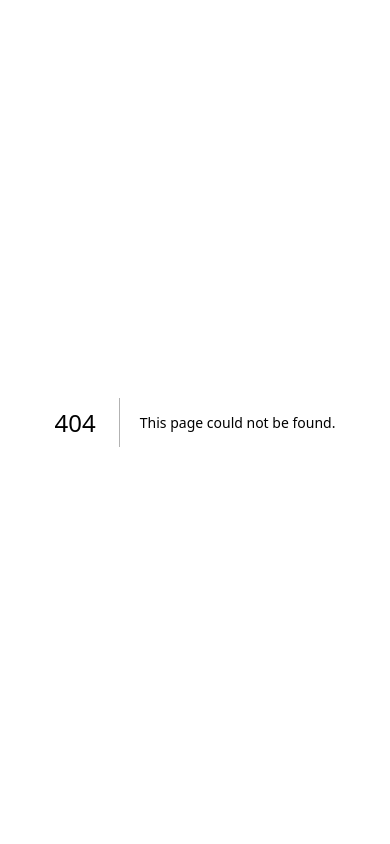
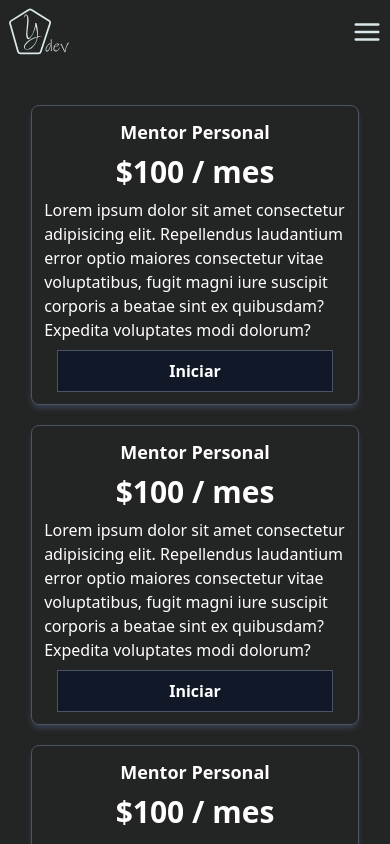
Before and after one commit to yeffreydev/portfolio, a Next.js app: page /services/mentoring in a window 390 px wide. Before the commit this address had no page. Shown: the top 844 px of the page. Built offline with nearby package versions, Linux system fonts and the light colour scheme.

Commit message:
responsive for main page, added new ui components

```diff
--- a/src/app/Services.tsx
+++ b/src/app/Services.tsx
@@ -1,60 +1,68 @@
+import Link from "next/link";
 export const Services = () => {
   return (
-    <div className="my-5 flex flex-col gap-3">
-      <h1 className="text-3xl font-bold">Servicios</h1>
+    <div className="my-5 mx-auto flex flex-col gap-3">
+      <h1 className="text-3xl font-bold px-1">Servicios</h1>
       <div className="p-5">
-        <h2 className="font-semibold text-2xl">Mentor En Programación</h2>
-        <div className="flex gap-2 mt-3 min-h-[280px]">
+        <h2 className="font-semibold text-2xl">Mentor de Programación.</h2>
+        <div className="flex shadow shadow-gray-700 p-3 flex-col md:flex-row gap-2 mt-3 min-h-[280px]">
           <div className="flex-1">
-            <div className="h-full w-full bg-gray-500"></div>
+            <div className="min-h-[180px] h-full w-full bg-gray-500"></div>
           </div>
-          <div className="flex-1 flex flex-col justify-around">
-            <p>
+          <div className="flex-1 flex flex-col gap-5">
+            <p className="">
               Lorem ipsum dolor sit amet, consectetur adipiscing elit, sed do eiusmod tempor incididunt ut labore et dolore magna aliqua. Ut enim ad minim veniam, quis nostrud exercitation ullamco
               laboris nisi ut aliquip ex ea commodo consequat.
             </p>
-            <button className="border border-white px-10 py-2 w-8/12 ml-auto bg-black text-white font-semibold">Empezar Ahora</button>
+            <Link href={"/services/mentoring"} className="border text-center border-gray-600 bg-gray-900 px-10 py-2 w-10/12 md:ml-auto text-white font-semibold">
+              Empezar Ahora
+            </Link>
           </div>
         </div>
       </div>
       <div className="p-5">
         <h2 className="font-semibold text-2xl">Desarrollo Y Plantillas</h2>
         <div className="flex flex-col gap-10 mt-5">
-          <div className="flex gap-2 min-h-[250px] border border-gray-600 p-3">
+          <div className="flex flex-col md:flex-row gap-2 min-h-[250px] p-3 shadow-sm shadow-gray-700">
             <div className="flex-1">
-              <div className="h-full w-full bg-gray-500"></div>
+              <div className="min-h-[180px] h-full w-full bg-gray-500"></div>
             </div>
-            <div className="flex-1 flex flex-col justify-around">
+            <div className="flex-1 flex flex-col gap-5">
               <h2 className="font-semibold text-lg">Catalogo de Productos</h2>
               <p>
                 Lorem ipsum dolor sit amet, consectetur adipiscing elit, sed do eiusmod tempor incididunt ut labore et dolore magna aliqua. Ut enim ad minim veniam, quis nostrud exercitation ullamco
                 laboris nisi ut aliquip ex ea commodo consequat.
               </p>
-              <button className="border border-white px-10 py-2 w-8/12 ml-auto bg-black text-white font-semibold">Explorar Plantilla</button>
+              <button className="border border-gray-600 bg-gray-900 px-10 py-2 w-10/12 text-center md:ml-auto text-white font-semibold">Explorar Plantilla</button>
             </div>
           </div>
-          <div className="flex flex-row-reverse gap-2 min-h-[250px] border border-gray-600 p-3">
+
+          <div className="flex flex-col md:flex-row-reverse gap-2 min-h-[250px] p-3 shadow-sm shadow-gray-700">
             <div className="flex-1">
-              <div className="h-full w-full bg-gray-500"></div>
+              <div className="min-h-[180px] h-full w-full bg-gray-500"></div>
             </div>
-            <div className="flex-1 flex flex-col justify-around">
+            <div className="flex-1 gap-5 flex flex-col">
               <h2 className="font-semibold text-lg">Real State one page. (landing)</h2>
               <p>
                 Lorem ipsum dolor sit amet, consectetur adipiscing elit, sed do eiusmod tempor incididunt ut labore et dolore magna aliqua. Ut enim ad minim veniam, quis nostrud exercitation ullamco
                 laboris nisi ut aliquip ex ea commodo consequat.
               </p>
-              <button className="border border-white px-10 py-2 w-8/12 bg-black text-white font-semibold">Explorar Plantilla</button>
+              <button className="border border-gray-600 bg-gray-900 px-10 py-2 w-10/12 text-center text-white font-semibold">Explorar Plantilla</button>
             </div>
           </div>
-          <div className="flex gap-2 min-h-[250px] border border-gray-600 p-3">
+
+          <div className="flex flex-col md:flex-row gap-2 min-h-[250px] p-3 shadow-sm shadow-gray-700">
             <div className="flex-1">
-              <div className="h-full w-full bg-gray-500"></div>
+              <div className="min-h-[180px] h-full w-full bg-gray-500"></div>
             </div>
-            <div className="flex-1 flex flex-col justify-around">
+            <div className="flex-1 gap-5 flex flex-col">
               <h2 className="font-semibold text-lg">Hacemos tu Proyecto</h2>
               <p>Mi equipo esta listo para empezar a crear.</p>
-              <button className="border border-white px-10 py-2 w-8/12 ml-auto bg-black text-white font-semibold">Saber Más</button>
+              <button className="border border-gray-600 bg-gray-900 px-10 py-2 w-10/12 text-center md:ml-auto text-white font-semibold">Saber Más</button>
             </div>
+          </div>
+          <div className="flex flex-col md:flex-row p-3">
+            <button className="border border-gray-600 hover:bg-gray-900 px-10 py-2 w-11/12 text-center md:w-8/12 mx-auto text-white font-semibold">Ver Mas plantillas</button>
           </div>
         </div>
       </div>
--- /dev/null
+++ b/src/app/services/mentoring/MentoringCard.tsx
@@ -0,0 +1,15 @@
+import Link from "next/link";
+const MentoringCard = ({ title, price, description, link }: { title: string; price: string; description: string; link: string }) => {
+  return (
+    <div className="flex mx-auto flex-col border border-gray-600 rounded-lg text-white gap-2 w-11/12 md:max-w-[380px] p-3 shadow-md shadow-gray-700">
+      <h2 className="text-center text-lg font-semibold">{title}</h2>
+      <p className="text-center text-3xl font-bold">{price}</p>
+      <p>{description}</p>
+      <Link href={link} className="border border-gray-600 font-semibold text-center bg-gray-900 w-11/12 mx-auto py-2 px-7 ">
+        Iniciar
+      </Link>
+    </div>
+  );
+};
+
+export default MentoringCard;
--- /dev/null
+++ b/src/app/services/mentoring/page.tsx
@@ -0,0 +1,48 @@
+import MentoringCard from "./MentoringCard";
+
+const content = [
+  {
+    title: "Mentor Personal",
+    price: "$100 / mes",
+    description: `Lorem ipsum dolor sit amet consectetur adipisicing elit. Repellendus laudantium error optio maiores consectetur vitae voluptatibus, fugit magni iure suscipit corporis a beatae sint ex
+    quibusdam? Expedita voluptates modi dolorum?`,
+    link: "#",
+  },
+  {
+    title: "Mentor Personal",
+    price: "$100 / mes",
+    description: `Lorem ipsum dolor sit amet consectetur adipisicing elit. Repellendus laudantium error optio maiores consectetur vitae voluptatibus, fugit magni iure suscipit corporis a beatae sint ex
+    quibusdam? Expedita voluptates modi dolorum?`,
+    link: "#",
+  },
+  {
+    title: "Mentor Personal",
+    price: "$100 / mes",
+    description: `Lorem ipsum dolor sit amet consectetur adipisicing elit. Repellendus laudantium error optio maiores consectetur vitae voluptatibus, fugit magni iure suscipit corporis a beatae sint ex
+    quibusdam? Expedita voluptates modi dolorum?`,
+    link: "#",
+  },
+  {
+    title: "Mentor Personal",
+    price: "$100 / mes",
+    description: `Lorem ipsum dolor sit amet consectetur adipisicing elit. Repellendus laudantium error optio maiores consectetur vitae voluptatibus, fugit magni iure suscipit corporis a beatae sint ex
+    quibusdam? Expedita voluptates modi dolorum?`,
+    link: "#",
+  },
+  {
+    title: "Mentor Personal",
+    price: "$100 / mes",
+    description: `Lorem ipsum dolor sit amet consectetur adipisicing elit. Repellendus laudantium error optio maiores consectetur vitae voluptatibus, fugit magni iure suscipit corporis a beatae sint ex
+    quibusdam? Expedita voluptates modi dolorum?`,
+    link: "#",
+  },
+];
+export default function MentoringPage() {
+  return (
+    <div className="grid grid-cols-1 md:grid-cols-2 lg:grid-cols-3 pt-10 w-11/12 mx-auto md:w-10/12 lg:w-9/12  gap-5">
+      {content.map((item, i) => {
+        return <MentoringCard key={i} title={item.title} price={item.price} description={item.description} link={item.link} />;
+      })}
+    </div>
+  );
+}
--- a/src/ui/Header.tsx
+++ b/src/ui/Header.tsx
@@ -35,11 +35,9 @@ const NavBar = () => {
   return (
     <nav className="pr-3 hidden md:block">
       <ul className="flex  w-ful justify-end gap-5 md:gap-10">
-        <NavBarItem link="/services" title="Servicios" />
         <NavBarItem link="/templates" title="Plantillas" />
         <NavBarItem link="/projects" title="Proyectos" />
         <NavBarItem link="/blog" title="Blog" />
-        <NavBarItem link="/about" title="Acerca de Mí" />
       </ul>
     </nav>
   );
@@ -52,11 +50,9 @@ const NavBarMobile = ({ isOpen, myRef, click }: { isOpen: boolean; myRef: Legacy
         isOpen ? "w-full" : "w-0"
       } flex max-w-[300px] overflow-hidden right-0 transition-all duration-200 bg-[#232424] backdrop-filter backdrop-blur-md shadow-sm bg-opacity-90 h-[calc(100vh-65px)] md:hidden  flex-col fixed z-10 top-[65px] `}
     >
-      <NavBarItemMobile click={click} link="/" title="Home" />
-      {/* <NavBarItemMobile click={click} link="/projects" title="Projects" /> */}
-      <NavBarItemMobile click={click} link="/services" title="Services" />
+      <NavBarItem link="/templates" title="Plantillas" />
+      <NavBarItemMobile click={click} link="/projects" title="Projects" />
       <NavBarItemMobile click={click} link="/blog" title="Blog" />
-      <NavBarItemMobile click={click} link="/nodejs-course" title="NodeJS Course" />
     </ul>
   );
 };
```
